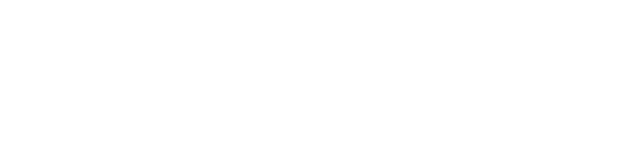
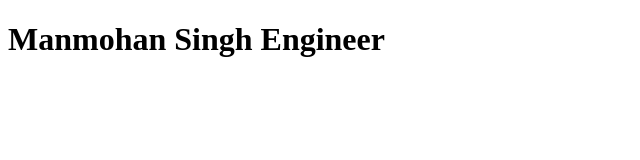
Before and after one commit to thakur-manmohan-singh/resume, a plain HTML site: page index.html in a window 1280 px wide. Shown: the whole page, without its empty margins (0-640 px from the left). Drawn offline with Linux system fonts and the light colour scheme.

Commit message:
resume index2

```diff
--- a/index.html
+++ b/index.html
@@ -6,6 +6,6 @@
     <title>Manmohan Singh</title>
 </head>
 <body>
-    <h1><Manmohan Singh Engineer</h1>
+    <h1>Manmohan Singh Engineer</h1>
 </body>
 </html>
```
